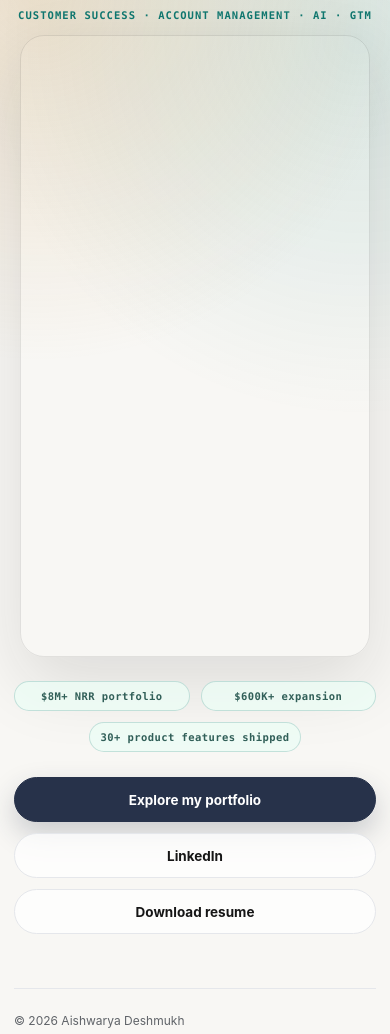
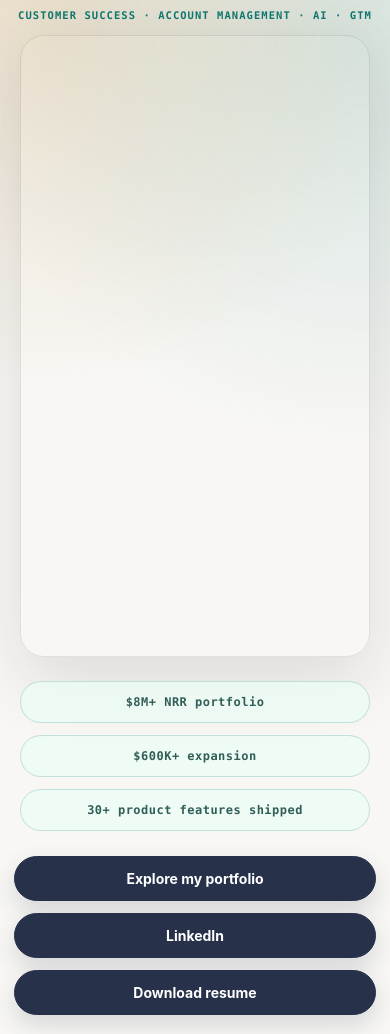
Before and after one commit to aishwaryad31/Aishwarya-Portfolio, a plain HTML site: page videos/coframe-aug-2026/index.html in a window 390 px wide. Shown: the part 66-1100 px from the top of the page. Drawn offline with nearby package versions, Linux system fonts and the light colour scheme.

Commit message:
Finalize Coframe video page

```diff
--- a/videos/coframe-aug-2026/index.html
+++ b/videos/coframe-aug-2026/index.html
@@ -105,29 +105,36 @@
     .detail-row {
       display: grid;
       grid-template-columns: repeat(3, minmax(0, 1fr));
-      gap: 11px;
-      width: min(100%, 610px);
+      gap: 12px;
+      width: min(100%, 690px);
       margin: 24px 0 0;
       margin-inline: auto;
     }
 
     .detail-row span {
-      padding: 8px 11px;
+      display: flex;
+      align-items: center;
+      justify-content: center;
+      min-height: 42px;
+      padding: 9px 14px;
       border: 1px solid rgba(15, 118, 110, 0.2);
       border-radius: 999px;
       background: rgba(236, 253, 245, 0.78);
       color: #315f58;
       font-family: var(--mono);
-      font-size: 10.5px;
+      font-size: 12px;
       font-weight: 700;
       letter-spacing: 0.04em;
+      line-height: 1.2;
+      text-align: center;
+      white-space: nowrap;
     }
 
     .actions {
       display: grid;
       grid-template-columns: repeat(3, minmax(0, 1fr));
-      gap: 11px;
-      width: min(100%, 610px);
+      gap: 12px;
+      width: min(100%, 690px);
       margin-top: 25px;
       margin-inline: auto;
     }
@@ -138,26 +145,22 @@
       justify-content: center;
       min-height: 45px;
       padding: 12px 17px;
-      border: 1px solid var(--line);
+      border: 1px solid var(--cta);
       border-radius: 999px;
-      background: rgba(255, 255, 255, 0.74);
-      color: var(--ink);
-      font-size: 13.5px;
+      background: var(--cta);
+      color: #ffffff;
+      font-size: 14px;
       font-weight: 730;
       text-decoration: none;
-      transition: transform 160ms ease, background 160ms ease;
+      box-shadow: 0 10px 24px rgba(39, 50, 74, 0.16);
+      transition: transform 160ms ease, background 160ms ease, border-color 160ms ease;
     }
 
-    .button:hover { transform: translateY(-2px); }
-
-    .button.primary {
-      border-color: var(--cta);
-      background: var(--cta);
-      color: white;
-      box-shadow: 0 12px 28px rgba(39, 50, 74, 0.22);
+    .button:hover {
+      transform: translateY(-2px);
+      border-color: var(--cta-hover);
+      background: var(--cta-hover);
     }
-
-    .button.primary:hover { background: var(--cta-hover); }
 
     .video-column {
       width: 100%;
@@ -183,10 +186,23 @@
       background: transparent;
       --media-object-fit: cover;
       --media-object-position: center;
+      --controls-backdrop-color: rgb(0 0 0 / 0%);
     }
 
     .video-shell mux-player::part(center play button) {
       transform: translateY(72px);
+    }
+
+    .video-shell mux-player::part(poster),
+    .video-shell mux-player::part(video) {
+      filter: none;
+      opacity: 1;
+    }
+
+    .video-shell mux-player::part(vertical-layer),
+    .video-shell mux-player::part(centered-layer),
+    .video-shell mux-player::part(gesture-layer) {
+      background: transparent;
     }
 
     footer {
@@ -214,6 +230,21 @@
       }
     }
 
+    @media (max-width: 620px) {
+      .detail-row {
+        grid-template-columns: 1fr;
+        width: min(100%, 350px);
+      }
+      .detail-row span {
+        white-space: normal;
+      }
+      .detail-row span:last-child {
+        grid-column: auto;
+        justify-self: stretch;
+        width: auto;
+      }
+    }
+
     @media (max-width: 480px) {
       .topbar { padding: 16px 0; }
       .portfolio-link { padding: 9px 12px; font-size: 12px; }
@@ -221,11 +252,6 @@
       .eyebrow { margin-bottom: 14px; font-size: 10.5px; letter-spacing: 0.1em; }
       .video-column { max-width: min(100%, 350px); }
       .video-shell { border-radius: 24px; }
-      .detail-row { grid-template-columns: repeat(2, minmax(0, 1fr)); }
-      .detail-row span:last-child {
-        grid-column: 1 / -1;
-        justify-self: center;
-      }
       .actions { display: grid; grid-template-columns: 1fr; }
       .button { width: 100%; }
       footer { flex-direction: column; }
@@ -271,9 +297,9 @@
         </div>
 
         <div class="actions">
-          <a class="button primary" href="https://aishwaryadeshmukh.com/">Explore my portfolio</a>
+          <a class="button" href="https://aishwaryadeshmukh.com/">Explore my portfolio</a>
           <a class="button" href="https://www.linkedin.com/in/aishwarya-deshmukh/" target="_blank" rel="noopener">LinkedIn</a>
-          <a class="button" href="../../Aishwarya_Deshmukh_Resume.pdf" download="Aishwarya_Deshmukh_Resume.pdf" type="application/pdf" aria-label="Download Aishwarya Deshmukh resume PDF">Download resume</a>
+          <a class="button" href="./Aishwarya_Deshmukh_Resume.pdf" download="Aishwarya_Deshmukh_Resume.pdf" type="application/pdf" aria-label="Download Aishwarya Deshmukh resume PDF">Download resume</a>
         </div>
       </section>
     </main>
```
Also changed, not shown: 1 other file.
